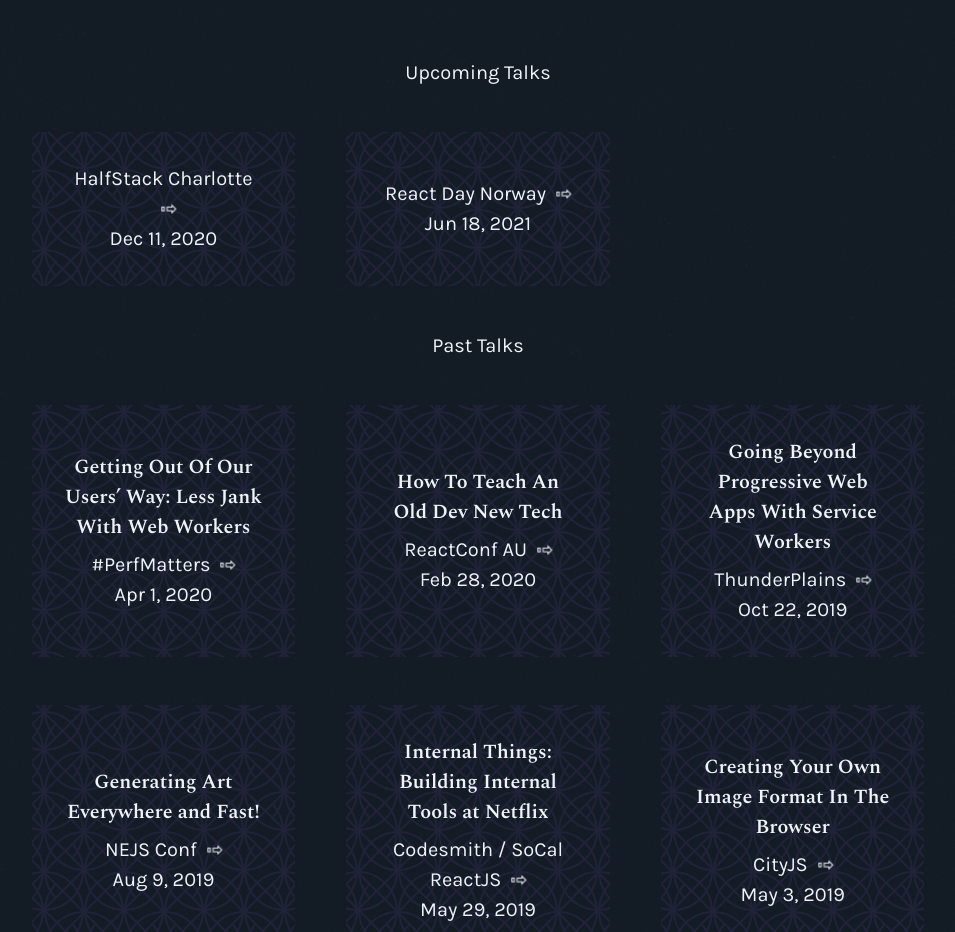
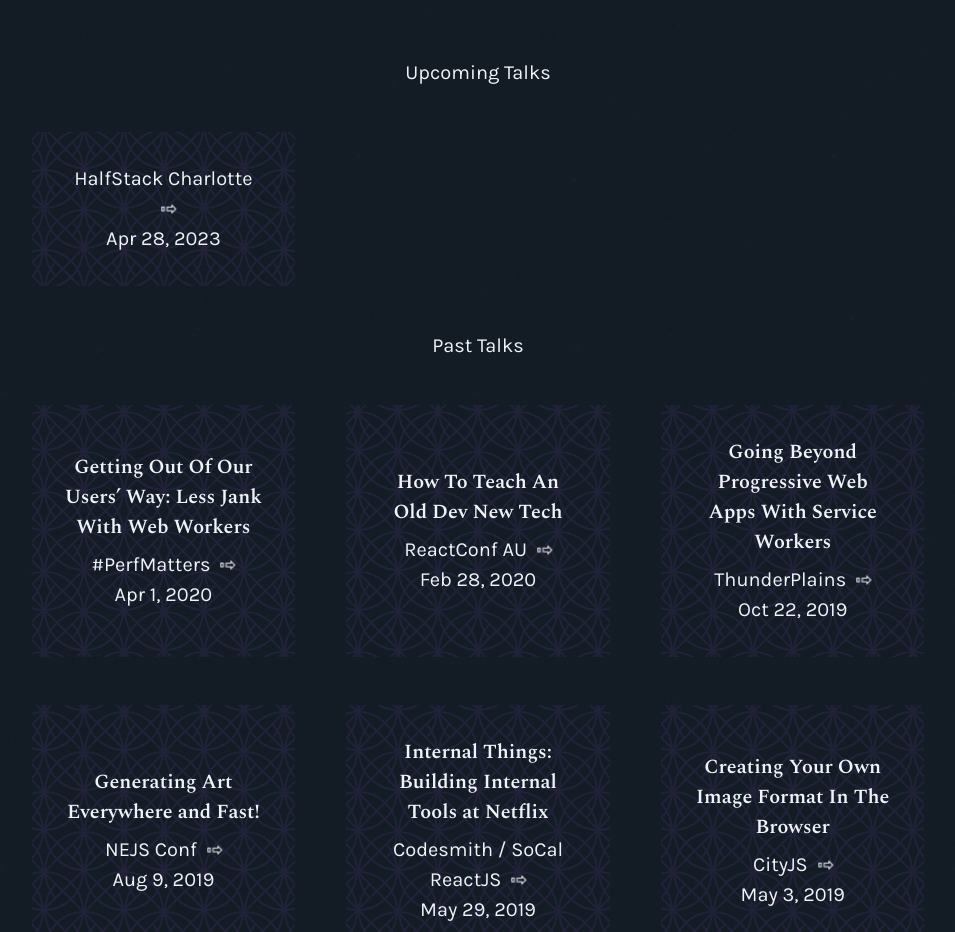
Before and after one commit to trentmwillis/trentmwillis.github.io, a plain HTML site: page talks/index.html in a window 1280 px wide. Shown: the part 900-1832 px from the top of the page, without its empty margins (162-1117 px from the left). Drawn offline with nearby package versions, Linux system fonts and the light colour scheme.

Commit message:
chore: update talks

```diff
--- a/talks/index.html
+++ b/talks/index.html
@@ -74,15 +74,15 @@
                     <li class="talk">
                         <a href="https://halfstackconf.com/charlotte/" target="_blank" rel="noreferrer" class="talk-link">
                             <p class="conf-name">HalfStack Charlotte</p>
-                            <time class="talk-date" date="2020-12-11">Dec 11, 2020</time>
+                            <time class="talk-date" date="2023-04-28">Apr 28, 2023</time>
                         </a>
                     </li>
-                    <li class="talk">
-                        <a href="https://reactnorway.com/" target="_blank" rel="noreferrer" class="talk-link">
-                            <p class="conf-name">React Day Norway</p>
-                            <time class="talk-date" date="2021-06-18">Jun 18, 2021</time>
+                    <!-- <li class="talk">
+                        <a href="https://revojs.ro/2023/" target="_blank" rel="noreferrer" class="talk-link">
+                            <p class="conf-name">revo.js</p>
+                            <time class="talk-date" date="2023-10-05">Oct 5, 2023</time>
                         </a>
-                    </li>
+                    </li> -->
                 </ul>
 
                 <p class="talks-lead-in">Past Talks</p>
```
